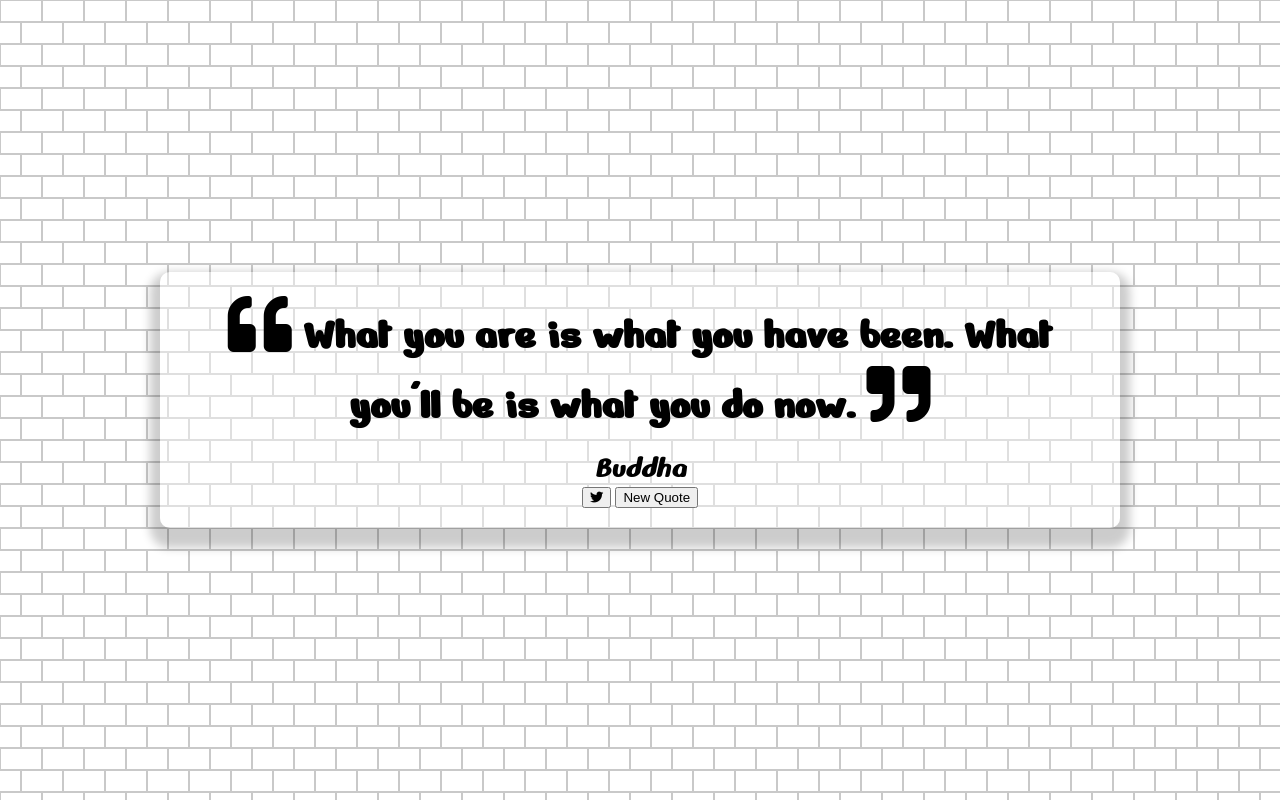
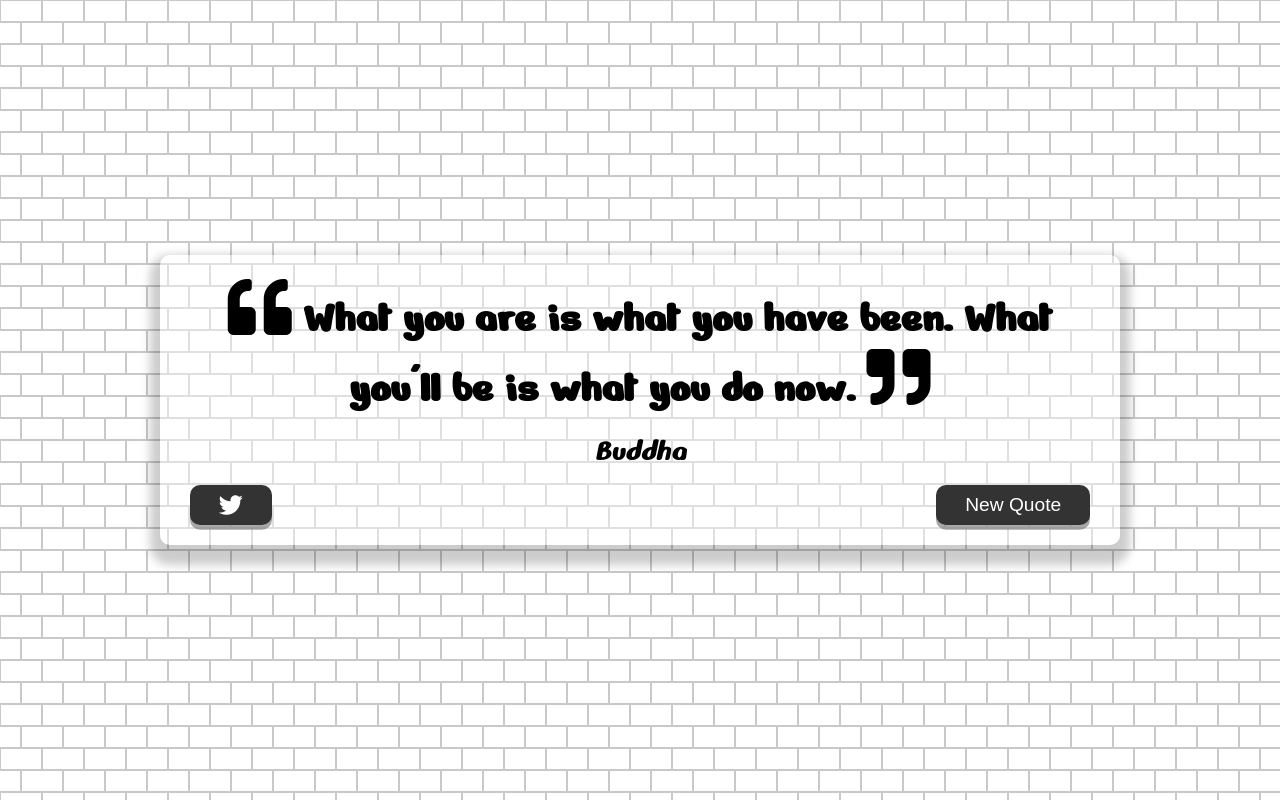
Before and after one commit to Miulle/Quote-Generator, a plain HTML site: page index.html in a window 1280 px wide. Drawn offline with Linux system fonts and the light colour scheme.

Commit message:
add hover functionality and button press reaction

```diff
--- a/style.css
+++ b/style.css
@@ -51,6 +51,42 @@ body {
     font-style: italic;
 }
 
+.button-container {
+    margin-top: 15px;
+    display: flex;
+    justify-content: space-between;
+}
+
+button {
+    cursor: pointer;
+    font-size: 1.2rem;
+    height: 2.5rem;
+    border: none;
+    border-radius: 10px;
+    color: #fff;
+    background-color:#333;
+    outline: none;
+    padding: 0.5rem 1.8rem;
+    box-shadow: 0 0.3rem rgba(121, 121, 121, 0.65);
+}
+
+button:hover {
+    filter: brightness(150%);
+}
+
+button:active {
+    transform: translate(0, 0.3rem);
+    box-shadow: 0 0.1rem rgba(255, 255, 255, 0.65);
+}
+
+.twitter-button:hover {
+    color: #38a1f3;
+}
+
+.fa-twitter {
+    font-size: 1.5rem;
+}
+
 /* Media Query: Tablet or Smaller */
 @media screen and (max-width: 1000px) {
     .quote-container {
```
